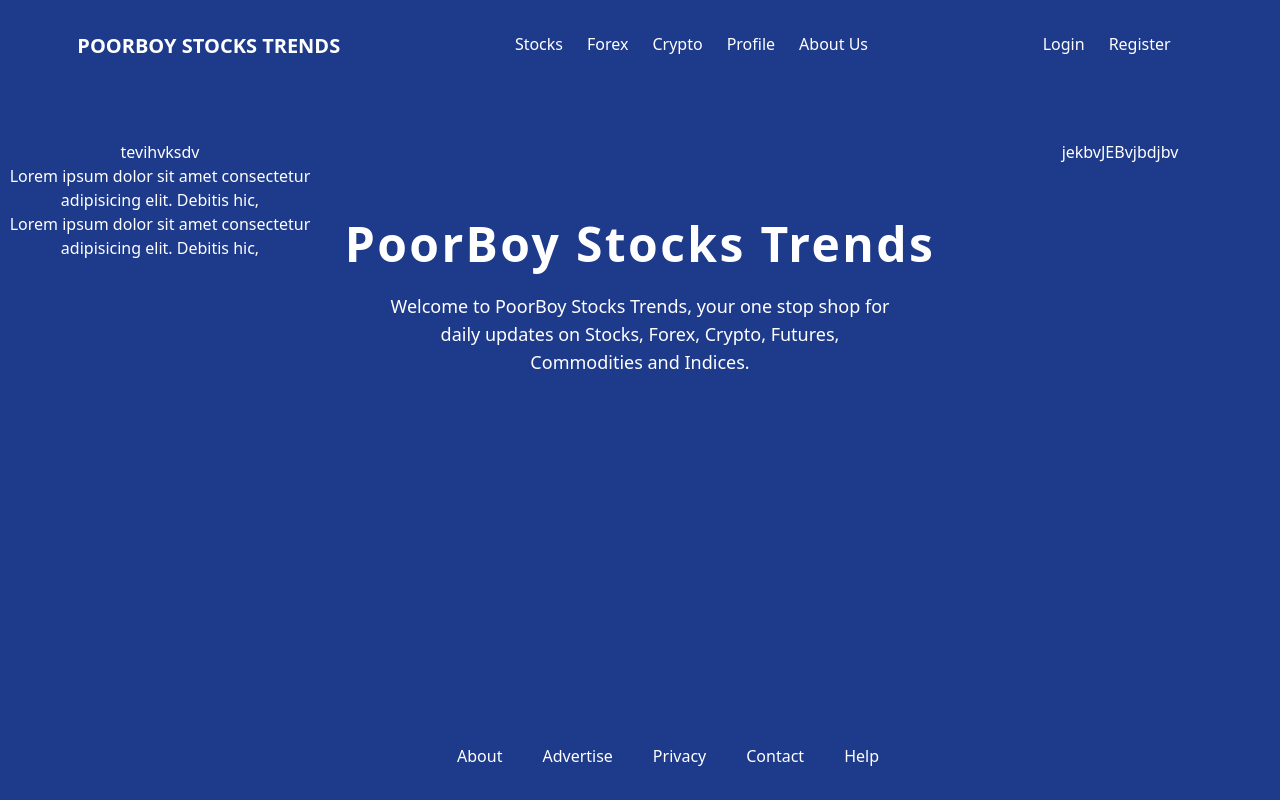
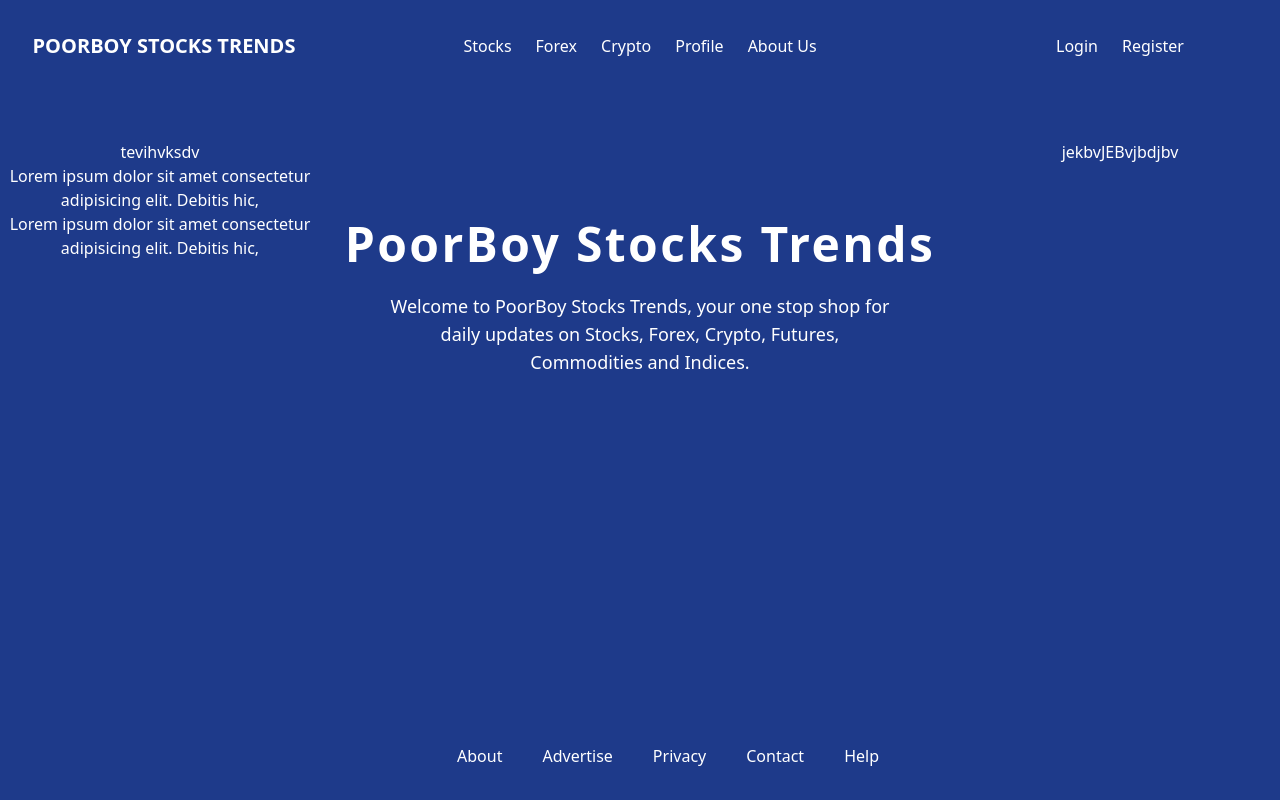
Before and after one commit to codeddave/poorboystockstrends, a React (Create React App) app: page / in a window 1280 px wide. Built offline with nearby package versions, Linux system fonts and the light colour scheme.

Commit message:
switched implementation of the navbar, used grid

```diff
--- a/src/components/Navbar/index.tsx
+++ b/src/components/Navbar/index.tsx
@@ -4,17 +4,18 @@ import "./Navbar.scss";
 //create navItem component
 export const Navbar = () => {
   return (
-    <nav className="pt-8 w-full lg:w-11/12 mx-auto">
-      <ul className=" nav-ul flex justify-between lg:pr-14 full">
-        <div>
+    <>
+      <nav className="pt-8 w-full  mx-auto">
+        <ul className=" nav-ul grid grid-cols-4   full">
+          <div className="place-self-center">
             <NavLink
               to="/"
-            className="ml-2 md:ml-6 font-bold text-xl cursor-pointer"
+              className="ml-2 font-bold text-lg lg:text-xl cursor-pointer text-center"
             >
               POORBOY STOCKS TRENDS
             </NavLink>
           </div>
-        <div>
+          <div className="col-span-2  place-self-center">
             <NavLink
               to="/stocks"
               className=" cursor-pointer "
@@ -54,7 +55,7 @@ export const Navbar = () => {
             </NavLink>
           </div>
 
-        <div>
+          <div className="place-self-center">
             <NavLink
               to="/login"
               className=" cursor-pointer"
@@ -72,5 +73,6 @@ export const Navbar = () => {
           </div>
         </ul>
       </nav>
+    </>
   );
 };
```
Lines whose indentation alone changed are shown as unchanged.
